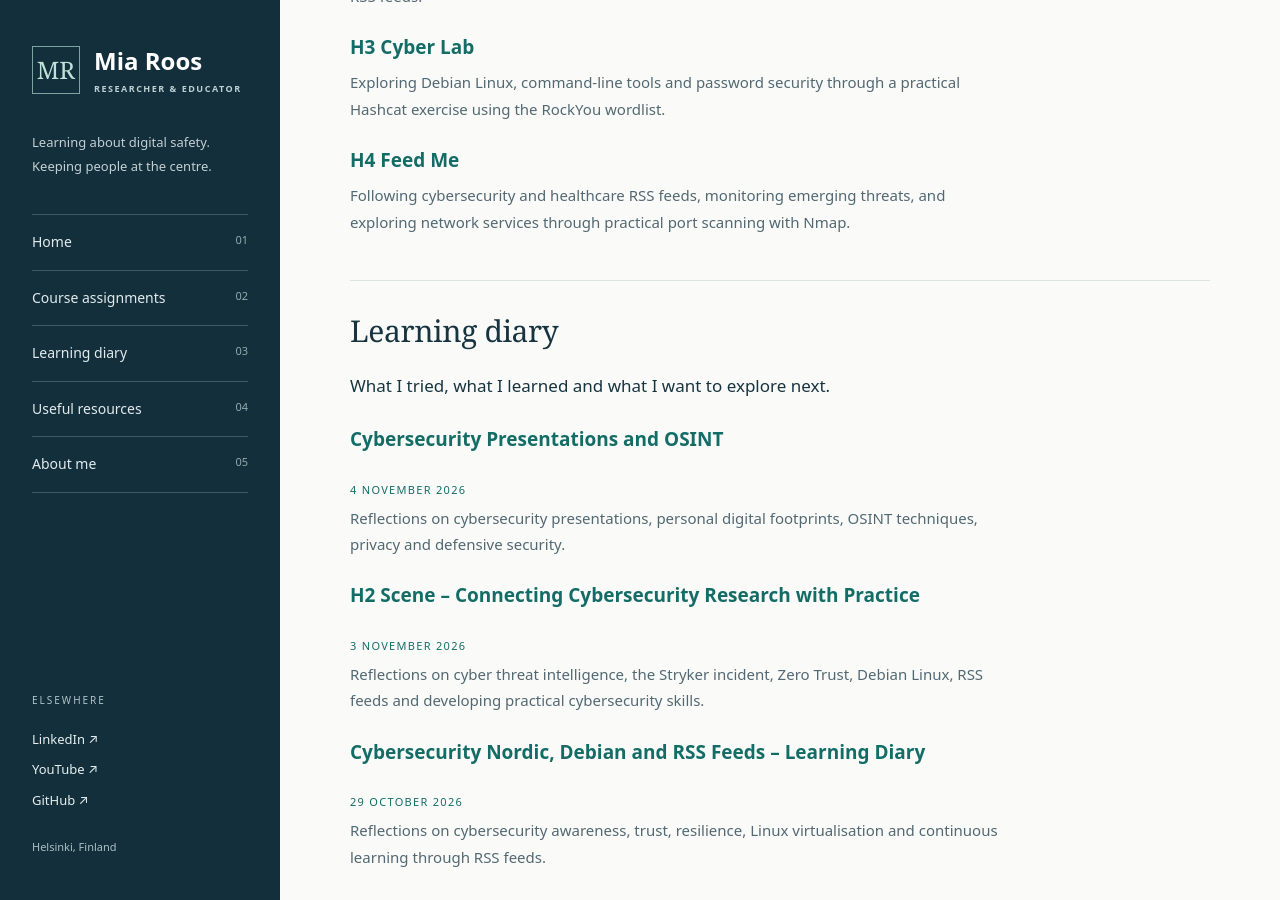
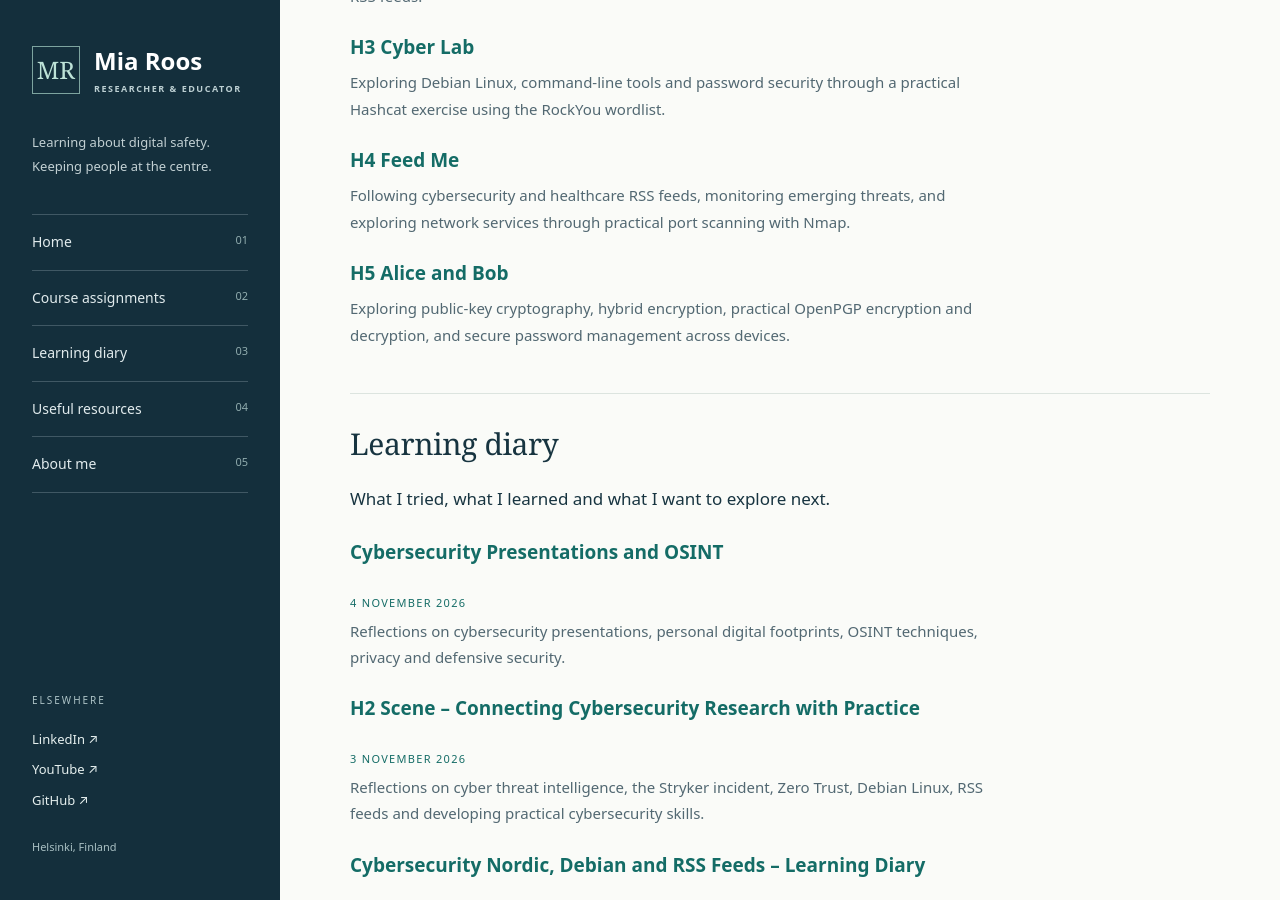
Before and after one commit to mia-roos/Cyber-Security-Studies, a Jekyll site: the page built from index.md, in a window 1280 px wide and 900 px high, scrolled down 944 px. Built offline with Jekyll 4.4.1, drawn with Linux system fonts in a browser that asks for light colours.

Commit message:
Add H5 section on Alice and Bob cryptography

```diff
--- a/index.md
+++ b/index.md
@@ -32,6 +32,10 @@ title: Cybersecurity Learning Portfolio
 ### [H4 Feed Me]({{ '/h4.html' | relative_url }})
 
 <p class="entry-description">Following cybersecurity and healthcare RSS feeds, monitoring emerging threats, and exploring network services through practical port scanning with Nmap.</p>
+
+### [H5 Alice and Bob]({{ '/h5.html' | relative_url }})
+
+<p class="entry-description">Exploring public-key cryptography, hybrid encryption, practical OpenPGP encryption and decryption, and secure password management across devices.</p>
 
 ## Learning diary
 
```
